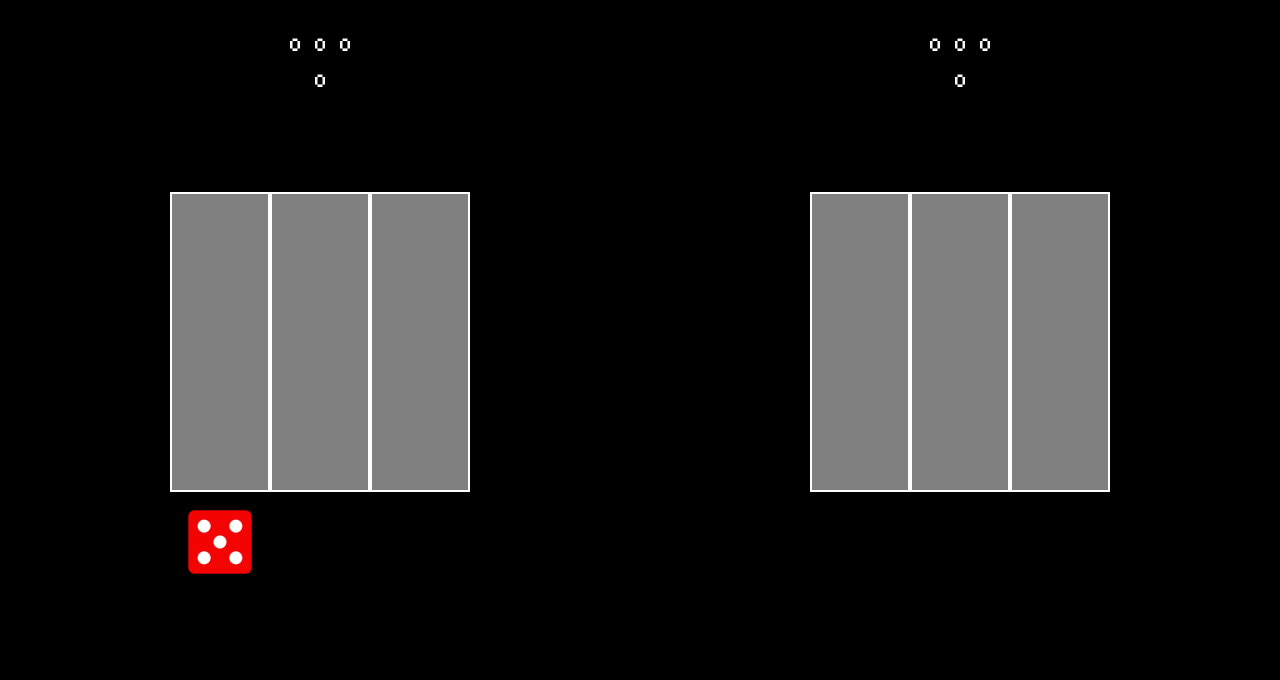
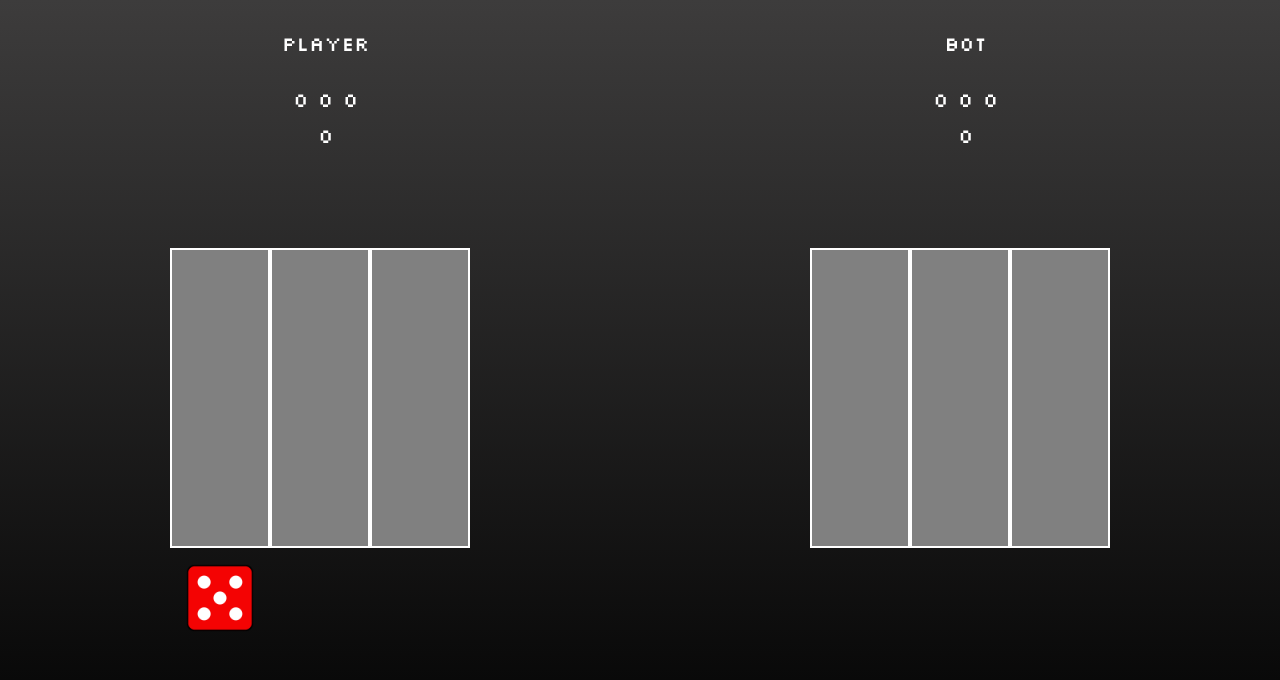
Before and after one commit to ufjf-dcc202/ufjf-dcc202-2023-3-b-trb-trabalho-felipe-n-e-artur-c, a plain HTML site: page index.html in a window 1280 px wide. Drawn offline with Linux system fonts and the light colour scheme.

Commit message:
muda o fundo e adiciona o nome dos jogadores

```diff
--- a/index.html
+++ b/index.html
@@ -18,11 +18,13 @@
         <div class="valores">
             <!--Soma dos números da coluna 1-->
             <div class="soma_coluna">
+                <p class="nomes">Player</p>
                 <p id="valoresSomados">0 0 0</p>
                 <p class="val_total" id="valorTotal">0</p>
             </div>
             <!--Soma dos números da coluna 2-->
             <div class="soma_coluna">
+                <p class="nomes">Bot</p>
                 <p id="valoresSomados2">0 0 0</p>
                 <p class="val_total" id="valorTotal2">0</p>
             </div>
--- a/styles.css
+++ b/styles.css
@@ -8,13 +8,18 @@ body{
     height: 100vh;
     width: 100vw;
     background: black;
-    font-family: 'Silkscreen', sans-serif;;
+    font-family: 'Silkscreen', sans-serif;
+    background-image: linear-gradient(#3d3c3c, rgb(0, 0, 0));
 }
 
 /*CÉLULA DA GRADE*/
 img{
     width: 100px;
     height: 100px;
+}
+
+.nomes{
+    margin-bottom: 30px;
 }
 
 .tabuleiro{
```
